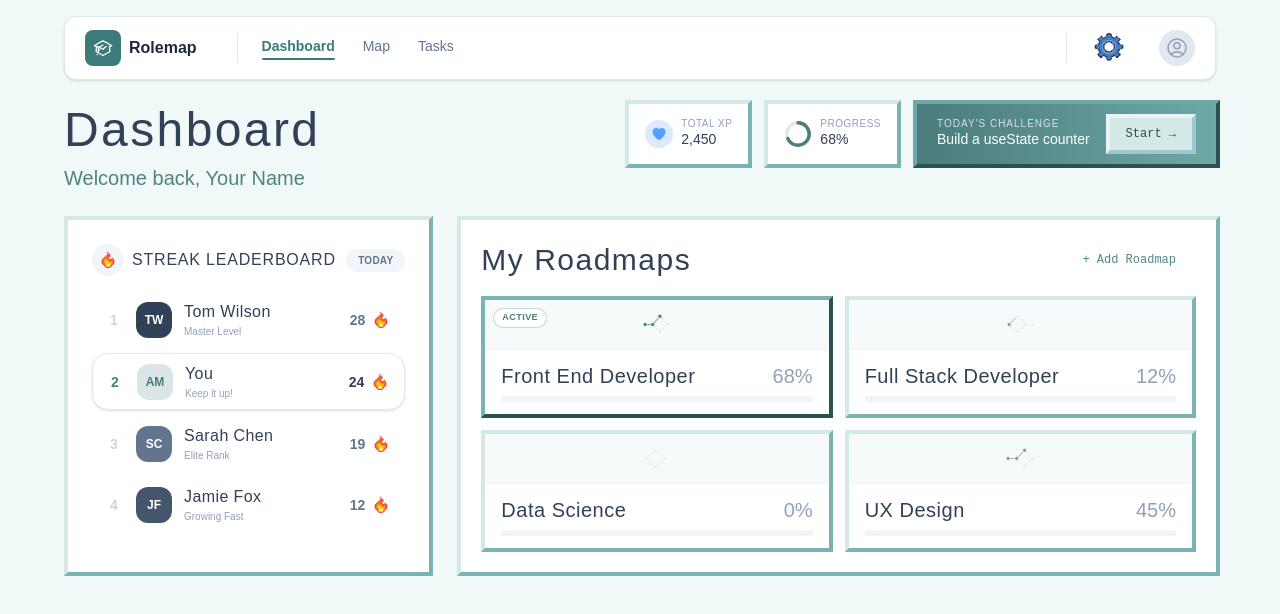
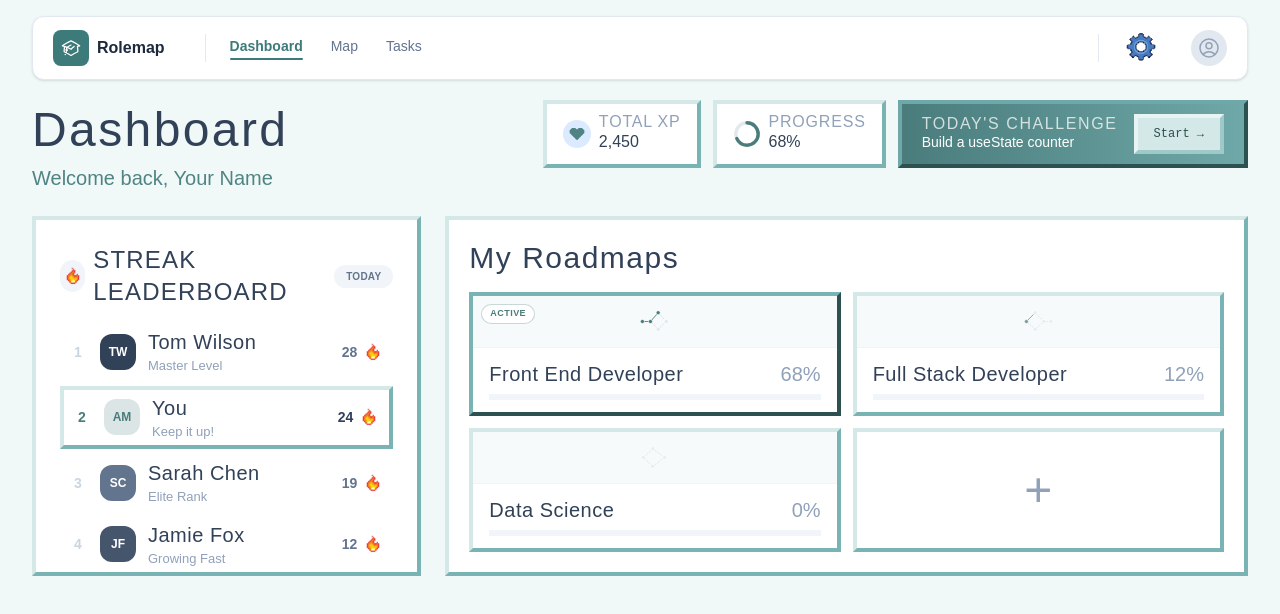
Before and after one commit to acm-projects/Rolemap, a Next.js app in the folder frontend/: page /dashboard in a window 1280 px wide. Shown: the top 614 px of the page. Built offline with nearby package versions, Linux system fonts and the light colour scheme; a web font is replaced by a local one.

Commit message:
Final Dashboard page

```diff
--- a/frontend/app/components/NavBar.tsx
+++ b/frontend/app/components/NavBar.tsx
@@ -10,7 +10,7 @@ export function Navbar() {
 
 
   return (
-    <nav className="absolute top-4 left-1/2 -translate-x-1/2 z-10 w-[95%] max-w-6xl">
+    <nav className="fixed top-4 left-1/2 -translate-x-1/2 z-10 w-[95%]">
       <div className="bg-white border border-slate-200 h-16 rounded-xl flex items-center px-5 shadow-sm gap-6">
 
         {/* Logo */}
--- a/frontend/app/dashboard/page.tsx
+++ b/frontend/app/dashboard/page.tsx
@@ -6,6 +6,7 @@ import { Navbar } from '../components/NavBar';
 import fire from '../../icons/fire.png';
 import home from '../../icons/home.png';
 import PixelProgress from '../components/PixelProgress';
+import Heart from '../../app/dashboard/Heart.svg';
 
 // ─── Pixel primitives (inlined) ───────────────────────────────────────────────
 
@@ -173,24 +174,6 @@ const allRoadmaps = [
     ],
     doneNodes: [],
   },
-  {
-    id: 'uxdesign',
-    title: 'UX Design',
-    progress: 45,
-    active: false,
-    nodes: [
-      { x: 12, y: 50 }, { x: 38, y: 50 }, { x: 62, y: 25 },
-      { x: 62, y: 72 }, { x: 86, y: 50 },
-    ],
-    edges: [
-      { a: 0, b: 1, done: true  },
-      { a: 1, b: 2, done: true  },
-      { a: 1, b: 3, done: false },
-      { a: 2, b: 4, done: false },
-      { a: 3, b: 4, done: false },
-    ],
-    doneNodes: [0, 1, 2],
-  },
 ];
 
 // ─── Minimap ──────────────────────────────────────────────────────────────────
@@ -253,9 +236,7 @@ export default function Dashboard() {
     <div className="min-h-screen w-full bg-[#f0f8f8] relative">
       <Navbar />
 
-      <div className="pt-25 px-8 pb-5 ml-8 mr-7">
-        <div className="max-w-7xl mx-auto">
-
+        <div className="pt-25 pb-5 w-[95%] mx-auto">
           {/* Header row */}
           <div className="flex items-start justify-between mb-6 gap-4">
 
@@ -273,13 +254,11 @@ export default function Dashboard() {
               {/* XP block — PixelCard */}
               <PixelCard className="flex items-center gap-2 px-4 py-2.5">
                 <div className="w-7 h-7 rounded-full bg-blue-100 flex items-center justify-center">
-                  <svg xmlns="http://www.w3.org/2000/svg" viewBox="0 0 24 24" fill="currentColor" className="w-4 h-4 text-blue-400">
-                    <path d="M11.645 20.91l-.007-.003-.022-.012a15.247 15.247 0 01-.383-.218 25.18 25.18 0 01-4.244-3.17C4.688 15.36 2.25 12.174 2.25 8.25 2.25 5.322 4.714 3 7.688 3A5.5 5.5 0 0112 5.052 5.5 5.5 0 0116.313 3c2.973 0 5.437 2.322 5.437 5.25 0 3.925-2.438 7.111-4.739 9.256a25.175 25.175 0 01-4.244 3.17 15.247 15.247 0 01-.383.219l-.022.012-.007.004-.003.001a.752.752 0 01-.704 0l-.003-.001z" />
-                  </svg>
+                  <Image src={Heart} alt='Heart Image' className='h-4 w-4'/>
                 </div>
                 <div>
-                  <p className="text-[10px] text-slate-400 uppercase tracking-wider leading-none">Total XP</p>
-                  <p className="text-sm text-slate-700">2,450</p>
+                  <p className="text-md text-slate-400 uppercase tracking-wider leading-none">Total XP</p>
+                  <p className="text-md text-slate-700">2,450</p>
                 </div>
               </PixelCard>
 
@@ -301,27 +280,29 @@ export default function Dashboard() {
                   </svg>
                 </div>
                 <div>
-                  <p className="text-[10px] text-slate-400 uppercase tracking-wider leading-none">Progress</p>
-                  <p className="text-sm text-slate-700">{displayProgress}%</p>
+                  <p className="text-md text-slate-400 uppercase tracking-wider leading-none">Progress</p>
+                  <p className="text-md text-slate-700">{displayProgress}%</p>
                 </div>
               </PixelCard>
 
               {/* Today's Challenge — PixelCard with gradient + PixelButton */}
               <PixelCard className="bg-gradient-to-r from-[#4a7c7c] to-[#6fa8a8] px-5 py-2.5 flex items-center gap-4 text-white !border-t-[#6fa8a8] !border-l-[#6fa8a8] !border-r-[#2d5050] !border-b-[#2d5050]">
                 <div>
-                  <p className="text-[10px] uppercase tracking-widest opacity-75 leading-none mb-0.5">Today&apos;s Challenge</p>
+                  <p className="text-md uppercase tracking-widest opacity-75 leading-none mb-0.5">Today&apos;s Challenge</p>
                   <p className="text-sm leading-tight">Build a useState counter</p>
                 </div>
+                <a href='../../tasks' className='block h-full'>
                   <PixelButton variant="secondary" size="sm">
                       Start →
                   </PixelButton>
+                </a>
               </PixelCard>
 
             </div>
           </div>
 
           {/* Main content: 2 columns */}
-          <div className="grid grid-cols-12 gap-6">
+          <div className="grid grid-cols-12 gap-6 w-full">
 
             {/* LEFT col: Leaderboard — PixelCard */}
             <PixelCard className="col-span-4 p-6 h-[360px] overflow-hidden">
@@ -330,36 +311,53 @@ export default function Dashboard() {
                   <div className="w-8 h-8 rounded-full bg-slate-100 flex items-center justify-center">
                     <Image src={fire} alt="Fire Icon" className="h-6 w-6"/>
                   </div>
-                  <h2 className="text-md text-slate-700 uppercase tracking-wider">Streak Leaderboard</h2>
+                  <h2 className="text-2xl text-slate-700 uppercase tracking-wider">Streak Leaderboard</h2>
                 </div>
                 <span className="text-[10px] font-semibold text-slate-500 bg-slate-100 px-3 py-1 rounded-full uppercase tracking-wide">Today</span>
               </div>
               <div className="space-y-1.5">
                 {leaderboard.map((user) => (
-                  <div
+                    user.isYou ? (
+                      <PixelCard
                         key={user.rank}
-                    className={`flex items-center gap-3 px-3 py-2 rounded-2xl transition-all
-                      ${user.isYou ? 'bg-white border border-slate-200 shadow-sm' : 'hover:bg-slate-50'}`}
+                        selected={true}      // triggers pixelated style
+                        hover={false}        // no hover for “You”
+                        className="flex items-center gap-3 px-2 py-1"
                       >
-                    <span className={`text-sm font-bold w-5 text-center ${user.isYou ? 'text-[#4a7c7c]' : 'text-slate-300'}`}>
+                        <span className="text-sm font-bold w-5 text-center text-[#4a7c7c]">
                           {user.rank}
                         </span>
                         <div className={`relative w-9 h-9 rounded-xl ${user.avatarBg} flex items-center justify-center flex-shrink-0`}>
-                      <span className={`text-xs font-bold ${user.isYou ? 'text-[#4a7c7c]' : 'text-white'}`}>
-                        {user.avatar}
-                      </span>
+                          <span className="text-xs font-bold text-[#4a7c7c]">{user.avatar}</span>
                         </div>
                         <div className="flex-1 min-w-0">
-                      <p className="text-md text-slate-700 truncate tracking-wide">{user.name}</p>
-                      <p className="text-[10px] text-slate-400">{user.subtitle}</p>
+                          <p className="text-xl text-slate-700 truncate tracking-wide">{user.name}</p>
+                          <p className="text-[13px] text-slate-400">{user.subtitle}</p>
                         </div>
                         <div className="flex items-center gap-1">
-                      <span className={`text-sm font-bold ${user.isYou ? 'text-slate-700' : 'text-slate-500'}`}>
-                        {user.streak}
-                      </span>
+                          <span className="text-sm font-bold text-slate-700">{user.streak}</span>
+                          <Image src={fire} alt="Fire Icon" className="h-6 w-6"/>
+                        </div>
+                      </PixelCard>
+                    ) : (
+                      <div
+                        key={user.rank}
+                        className="flex items-center gap-3 px-2 py-1 rounded-2xl transition-all hover:bg-slate-50"
+                      >
+                        <span className="text-sm font-bold w-5 text-center text-slate-300">{user.rank}</span>
+                        <div className={`relative w-9 h-9 rounded-xl ${user.avatarBg} flex items-center justify-center flex-shrink-0`}>
+                          <span className="text-xs font-bold text-white">{user.avatar}</span>
+                        </div>
+                        <div className="flex-1 min-w-0">
+                          <p className="text-xl text-slate-700 truncate tracking-wide">{user.name}</p>
+                          <p className="text-[13px] text-slate-400">{user.subtitle}</p>
+                        </div>
+                        <div className="flex items-center gap-1">
+                          <span className="text-sm font-bold text-slate-500">{user.streak}</span>
                           <Image src={fire} alt="Fire Icon" className="h-6 w-6"/>
                         </div>
                       </div>
+                    )
                   ))}
               </div>
             </PixelCard>
@@ -368,9 +366,6 @@ export default function Dashboard() {
             <PixelCard className="col-span-8 p-5 flex flex-col h-[360px]">
               <div className="flex items-center justify-between mb-4">
                 <h2 className="text-3xl text-slate-700 tracking-wider">My Roadmaps</h2>
-                <PixelButton variant="ghost" size="sm">
-                  + Add Roadmap
-                </PixelButton>
               </div>
 
               {/* 2x2 minimap grid */}
@@ -405,6 +400,9 @@ export default function Dashboard() {
                       </div>
 
                       {/* Progress bar + title */}
+                      <div
+                      /*value={40} showLabel={true} step={2}*/
+                      >
                         <div className="px-4 py-3 bg-white border-t border-slate-100">
                           <div className="flex items-center justify-between mb-1.5">
                             <p className="text-xl text-slate-700 truncate tracking-wide">{rm.title}</p>
@@ -415,6 +413,15 @@ export default function Dashboard() {
                           </div>
                         </div>
                       </div>
+                    </div>
+                    <a href='../../OnBoarding/Major' className='block h-full'>
+                    <PixelCard className="h-full mt-3 transition-all duration-300 ease-in-out hover:shadow-lg hover:-translate-y-1.5 cursor-pointer">
+                      <button
+                      className="flex items-center justify-center w-full h-full hover:bg-slate-50 transition-colors">
+                        <div className="text-5xl text-slate-400">+</div>
+                      </button>
+                    </PixelCard>
+                    </a>
                   </a>
                 ))}
               </div>
@@ -423,6 +430,5 @@ export default function Dashboard() {
           </div>
         </div>
       </div>
-    </div>
   );
 }
```
Also changed, not shown: frontend/app/dashboard/Heart.svg (added). Lines whose indentation alone changed are shown as unchanged.
